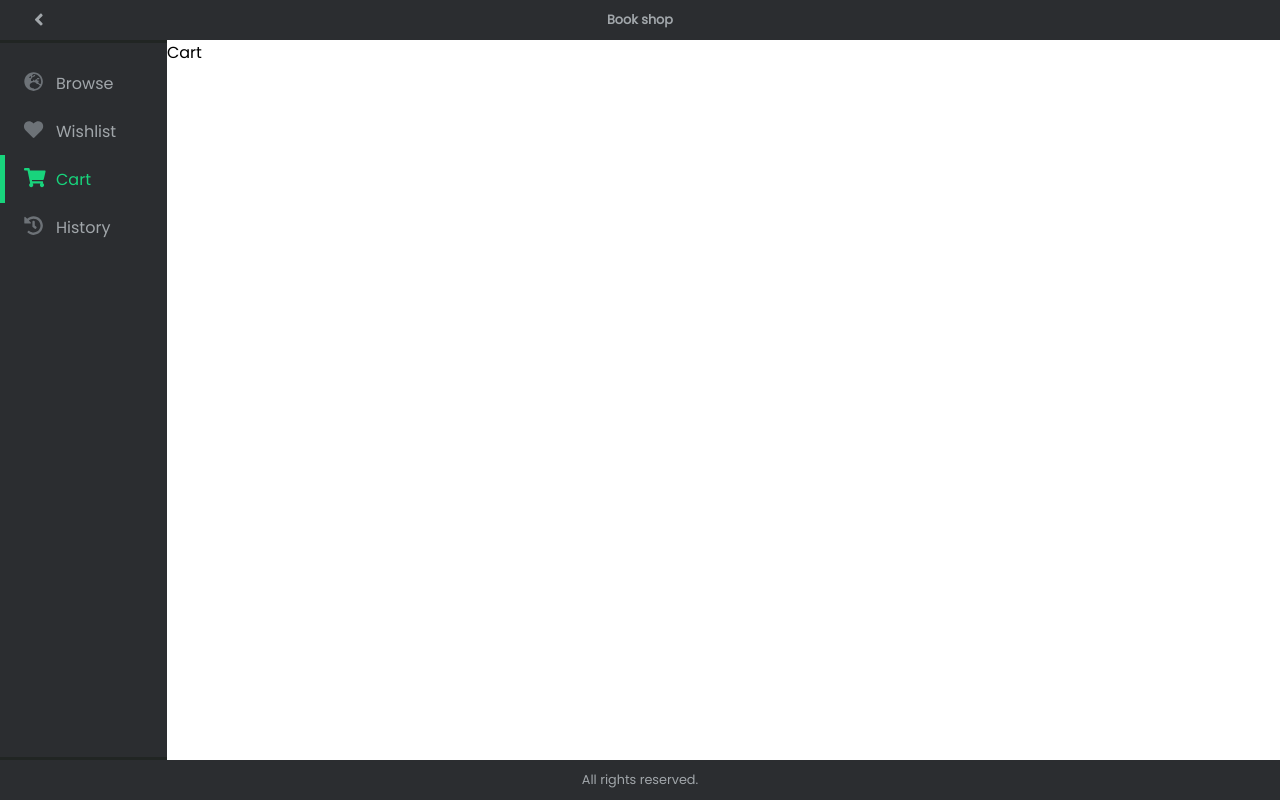
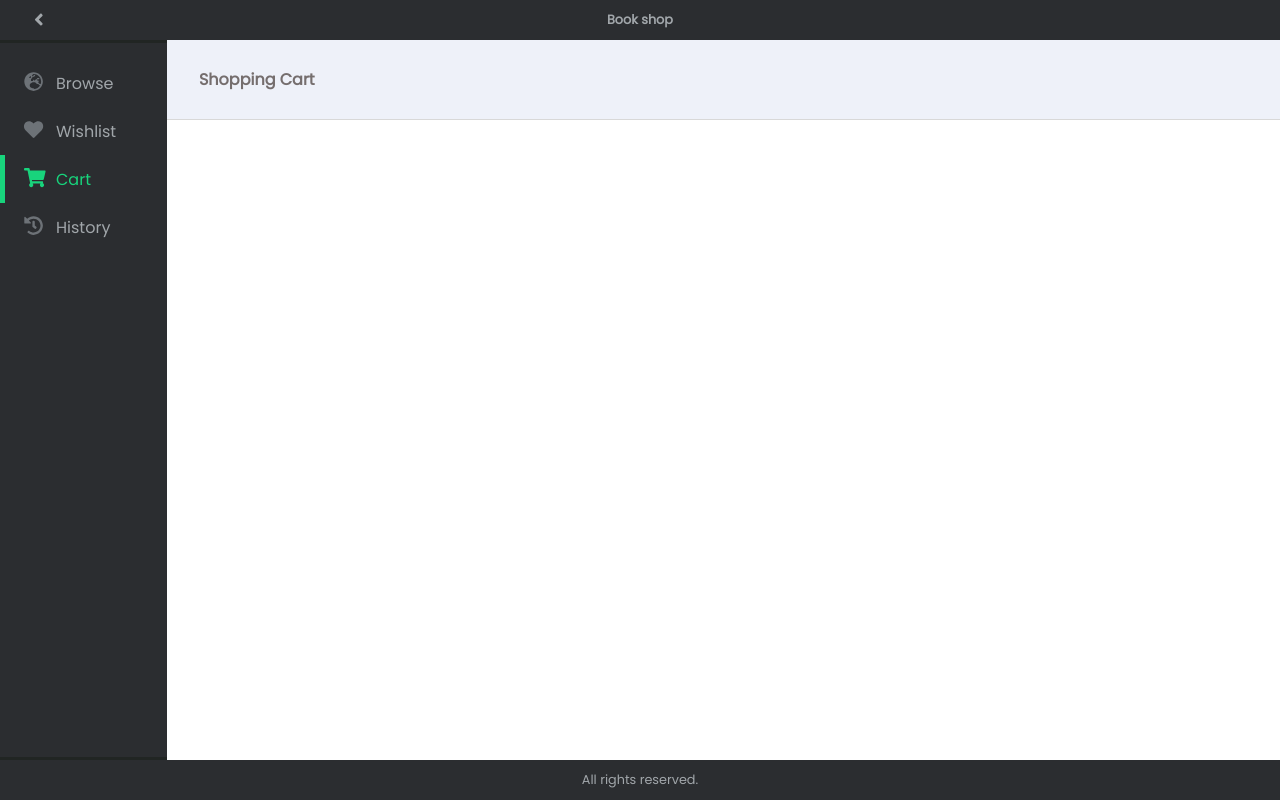
Before and after one commit to biancarosca/book-shop-frontend, a React (Create React App) app: page /cart in a window 1280 px wide. Built offline with nearby package versions, Linux system fonts and the light colour scheme.

Commit message:
cart functionality

```diff
--- /dev/null
+++ b/src/actions/cartAction.js
@@ -0,0 +1,9 @@
+export const addToCart = book => {
+    let action = {type: "ADD_TO_CART", payload: book}
+    return action;
+}
+
+export const removeFromCart = bookIdx => {
+    let action = {type: "REMOVE_FROM_CART", payload: bookIdx};
+    return action;
+}
--- a/src/actions/index.js
+++ b/src/actions/index.js
@@ -1,6 +1,7 @@
 import {searchUpdate,loadBooks,restoreSearch,bookActive,bookEdition} from './booksAction';
 import {toggleActiveState,toggleSideNav} from './navAction';
 import {wishlistBook,removeFromWishlist} from './wishlistAction' ;
+import {addToCart,removeFromCart} from './cartAction';
 
 const allActions ={
     loadBooks,
@@ -12,6 +13,8 @@ const allActions ={
     bookEdition,
     wishlistBook,
     removeFromWishlist,
+    addToCart,
+    removeFromCart,
 };
 
 export default allActions;
--- /dev/null
+++ b/src/components/AtcWishlistBtns.js
@@ -0,0 +1,83 @@
+import React from 'react';
+import styled from "styled-components";
+import { FontAwesomeIcon } from '@fortawesome/react-fontawesome';
+import { StyBtn } from '../components/GlobalStyles';
+import { faHeart as solidHeart} from '@fortawesome/free-solid-svg-icons';
+import { faHeart } from '@fortawesome/free-regular-svg-icons';
+import { useDispatch, useSelector } from 'react-redux';
+import allActions from '../actions/index';
+import {saveToLS,getFromLS} from '../util';
+
+const Btn = ({type,book,origin=''}) => {
+    const dispatch = useDispatch();
+    const wishlistedBooks = useSelector(store => store.wishlist);
+    const cart = useSelector(store => store.shoppingCart);
+
+    //add/remove from wishlist/cart
+    const toggleItem = (key) => {
+        let currentWishlist = getFromLS(key);
+        if (!currentWishlist)
+            currentWishlist = [];
+
+        let bookIdx = -1;
+
+        currentWishlist.forEach((wishlisted,idx) => {
+            if(wishlisted.id === book.id)
+                bookIdx = idx;
+        });
+
+        if(bookIdx === -1){
+            currentWishlist.push(book);
+            if(key === 'wishlist')
+                dispatch(allActions.wishlistBook(book));
+            else
+                dispatch(allActions.addToCart(book));
+        }
+        else{
+            currentWishlist.splice(bookIdx,1);
+            if(key === 'wishlist')
+                dispatch(allActions.removeFromWishlist(bookIdx));
+            else
+            dispatch(allActions.removeFromCart(bookIdx));
+        }
+
+        saveToLS(key,currentWishlist);
+    }
+
+
+    return(
+        <>
+        {type === "cart" ? <ATCbtn style={origin === 'detail' ? {marginTop: '2rem', fontSize: '1rem', width: '180px'} : {}} onClick={() => toggleItem('cart')}>{cart.filter(item => item.id === book.id).length ? 'Remove' : 'Add To Cart'}</ATCbtn> :
+        <StyHeart
+            icon={wishlistedBooks.filter(wishlisted => wishlisted.id === book.id).length === 0 ?
+            faHeart : solidHeart}
+            onClick={() => toggleItem('wishlist')}/> }
+        </>
+    );
+}
+
+const ATCbtn = styled(StyBtn)`
+    width: 180px;
+    @media (max-width: 750px){
+        margin-top: 0.5rem;
+    }
+
+    @media (max-width: 550px){
+        font-size: smaller;
+        margin-right: 0.5rem;
+        width: 150px;
+    }
+
+`
+
+const StyHeart = styled(FontAwesomeIcon)`
+    font-size: 1.5rem;
+    color: #EC1F26;
+    margin-left: 1rem;
+    &:hover {
+    transform: scale(1.2);
+    transition: all 0.5s ease-in-out;
+    }
+`
+
+export default Btn;
--- a/src/components/BookDetail.js
+++ b/src/components/BookDetail.js
@@ -4,22 +4,14 @@ import audiobook from "../images/audiobook.png";
 import hardback from "../images/hardback.png";
 import paperback from "../images/paperback.png";
 import kindle from "../images/kindle.png";
-import {useDispatch, useSelector } from "react-redux";
+import { useSelector } from "react-redux";
 import EditionComponent from './EditionComponent';
-import { FontAwesomeIcon } from '@fortawesome/react-fontawesome';
-import { faHeart as solidHeart} from '@fortawesome/free-solid-svg-icons';
-import { faHeart } from '@fortawesome/free-regular-svg-icons';
-import {saveToLS,getFromLS} from '../util';
-import allActions from "../actions";
 import RatingComponent from './RatingComponent';
-import { StyBtn } from './GlobalStyles';
-
-
+import Btn from './AtcWishlistBtns';
 
 const BookDetail = ({ book }) => {
-    const dispatch = useDispatch();
     const activeEdition = useSelector(store => store.activeEdition);
-    const wishlistedBooks = useSelector(store => store.wishlist);
+
 	const choosePrice = (edition,paperbackPrice) => {
         let price;
 		switch (edition) {
@@ -45,30 +37,6 @@ const BookDetail = ({ book }) => {
 		return price;
     };
 
-    const toggleBookWishlist = () => {
-        let currentWishlist = getFromLS('wishlist');
-        if (!currentWishlist)
-            currentWishlist = [];
-
-        let bookIdx = -1;
-
-        currentWishlist.forEach((wishlisted,idx) => {
-            if(wishlisted.id === book.id)
-                bookIdx = idx;
-        });
-
-        if(bookIdx === -1){
-            currentWishlist.push(book);
-            dispatch(allActions.wishlistBook(book));
-        }
-        else{
-            currentWishlist.splice(bookIdx,1);
-            dispatch(allActions.removeFromWishlist(bookIdx));
-        }
-
-        saveToLS('wishlist',currentWishlist);
-    }
-
 	return (
         <StyModalWrapper>
             <StyContainer>
@@ -81,10 +49,7 @@ const BookDetail = ({ book }) => {
                 <StyCompleteDetails>
                     <div className="title-container">
                         <h1>{book.volumeInfo && book.volumeInfo.title}</h1>
-                        <StyHeart
-                        icon={wishlistedBooks.filter(wishlisted => wishlisted.id === book.id).length === 0 ?
-                            faHeart : solidHeart}
-                        onClick={toggleBookWishlist}/>
+                        <Btn type="wishlist" book={book}></Btn>
                     </div>
                     {book.volumeInfo &&
                         book.volumeInfo.authors.map((author,idx) => <h3 key={idx}>{author}</h3>)}
@@ -123,7 +88,7 @@ const BookDetail = ({ book }) => {
                         <EditionComponent image={kindle} edition="kindle"/>
                         <EditionComponent image={audiobook} edition="audiobook"/>
                     </StyIconsWrapper>
-                <StyBtn>Add to Cart</StyBtn>
+                <Btn type="cart" book={book} origin="detail"></Btn>
                 </StyCompleteDetails>
             </StyContainer>
             <StyDescriptionWrapper>
@@ -134,15 +99,6 @@ const BookDetail = ({ book }) => {
 
 };
 
-const StyHeart = styled(FontAwesomeIcon)`
-    font-size: 1.5rem;
-    color: #EC1F26;
-    margin-left: 1rem;
-    &:hover {
-    transform: scale(1.2);
-    transition: all 0.5s ease-in-out;
-    }
-`
 
 const StyDescriptionWrapper = styled.div`
     width: 85%;
--- a/src/components/GlobalStyles.js
+++ b/src/components/GlobalStyles.js
@@ -69,6 +69,8 @@ export const StyBtn = styled.button`
 text-decoration: none;
 font-family: 'Poppins',sans-serif;
 font-size: 1rem;
+outline: none;
+cursor: pointer;
 background-color: white;
 padding: 0 2rem;
 border-radius: 1rem;
--- a/src/pages/BasePage.js
+++ b/src/pages/BasePage.js
@@ -68,7 +68,6 @@ const StyContainer = styled.div`
     overflow-x: hidden;
     scrollbar-color: #18D47C #2B2D30;
     scrollbar-width: thin;
-    /* -webkit-overflow-scrolling: auto !important; */
     ::-webkit-scrollbar {
         width: 10px;
         z-index: 1;
--- a/src/pages/BrowsePage.js
+++ b/src/pages/BrowsePage.js
@@ -135,11 +135,8 @@ const StyledHeader = styled(StyGlobalHeader)`
         @media (max-width:700px){
             margin-top: 0.4rem;
             margin-bottom: 1rem;
-            /* font-size: 0.9rem; */
         }
-        /* @media (max-height:500px){
-        font-size: 0.8rem;
-        } */
+
     }
 
     span{
@@ -151,7 +148,6 @@ const StyledHeader = styled(StyGlobalHeader)`
     }
 
     .search-wrapper{
-        /* margin-right: 1rem; */
         @media (max-width:700px){
             margin-top: 0;
         }
--- a/src/pages/ShoppingCartPage.js
+++ b/src/pages/ShoppingCartPage.js
@@ -2,6 +2,7 @@ import React from 'react';
 import styled from 'styled-components';
 import { motion } from "framer-motion";
 import { useSelector } from 'react-redux';
+import { StyGlobalHeader } from '../components/GlobalStyles';
 
 const ShoppingCartPage = ({locationChanged,variants}) => {
     const navDisplay = useSelector(store => store.navToggle);
@@ -12,10 +13,21 @@ const ShoppingCartPage = ({locationChanged,variants}) => {
         transition={{ type:"tween",duration: 0.5 }}
         variants = {variants}
         >
-            Cart
+            <CartHeader>
+                <h1>Shopping Cart</h1>
+            </CartHeader>
         </StyledWrapper>
     );
 }
+
+const CartHeader = styled(StyGlobalHeader)`
+    @media (max-width: 715px){
+        height: 8vh;
+        h1{
+        margin: 0 2rem;
+        }
+    }
+`
 
 const StyledWrapper = styled(motion.div)`
     width: 100%;
--- a/src/pages/WishlistPage.js
+++ b/src/pages/WishlistPage.js
@@ -9,7 +9,7 @@ import { StyScrollBar, StyGlobalHeader } from '../components/GlobalStyles';
 import { StyBtn } from '../components/GlobalStyles';
 import allActions from '../actions/index';
 import {saveToLS,getFromLS} from '../util';
-
+import Btn from '../components/AtcWishlistBtns';
 
 const WishlistPage = ({locationChanged,variants}) => {
     const dispatch = useDispatch();
@@ -79,7 +79,7 @@ const WishlistPage = ({locationChanged,variants}) => {
                    </div>
                    <div className="btns-container">
                        <DetailsBtn id={book.id } onClick={openBookDetail}>View details</DetailsBtn>
-                       <ATCbtn>Add to cart</ATCbtn>
+                       <Btn type="cart" book={book}></Btn>
                    </div>
                </div>
            </StyContent>): <StyEmptyWish>Your wishlist is currently empty.</StyEmptyWish>}
@@ -108,10 +108,9 @@ const StyEmptyWish = styled.div`
 
 const DetailsBtn = styled(StyBtn)`
     margin-right:2rem;
-    outline: none;
     transition: 0.3s;
     width: 180px;
-    cursor: pointer;
+
     &:hover {
         border-color: #2B2D30;
     }
@@ -125,19 +124,6 @@ const DetailsBtn = styled(StyBtn)`
     }
 `
 
-const ATCbtn = styled(StyBtn)`
-    width: 180px;
-    @media (max-width: 750px){
-        margin-top: 0.5rem;
-    }
-
-    @media (max-width: 550px){
-        font-size: smaller;
-        margin-right: 0.5rem;
-        width: 150px;
-    }
-
-`
 
 const StyContent = styled.div`
     width: 100%;
--- /dev/null
+++ b/src/reducers/cartReducer.js
@@ -0,0 +1,19 @@
+import { getFromLS } from '../util';
+
+let cart0 = [];
+if(getFromLS('cart'))
+    cart0 = getFromLS('cart');
+
+
+export const shoppingCart = (state = cart0,action) => {
+    switch(action.type){
+        case "ADD_TO_CART":
+            return [...state, action.payload];
+        case "REMOVE_FROM_CART":
+            {state.splice(action.payload,1);
+            return [...state];
+            }
+        default:
+            return [...state];
+    }
+}
--- a/src/reducers/index.js
+++ b/src/reducers/index.js
@@ -2,6 +2,7 @@ import {combineReducers} from 'redux';
 import {booksReducer,renderedBooks,activeBook,activeEdition} from './booksReducer';
 import {navItemsState,navToggle} from './navReducer';
 import {wishlist} from './wishlistReducer';
+import {shoppingCart} from './cartReducer';
 
 const rootReducer = combineReducers({
     booksReducer,
@@ -10,7 +11,8 @@ const rootReducer = combineReducers({
     navToggle,
     activeBook,
     activeEdition,
-    wishlist
+    wishlist,
+    shoppingCart,
 });
 
 export default rootReducer;
```
Also changed, not shown: 1 other file (tests, documents, lock files or other folders).
